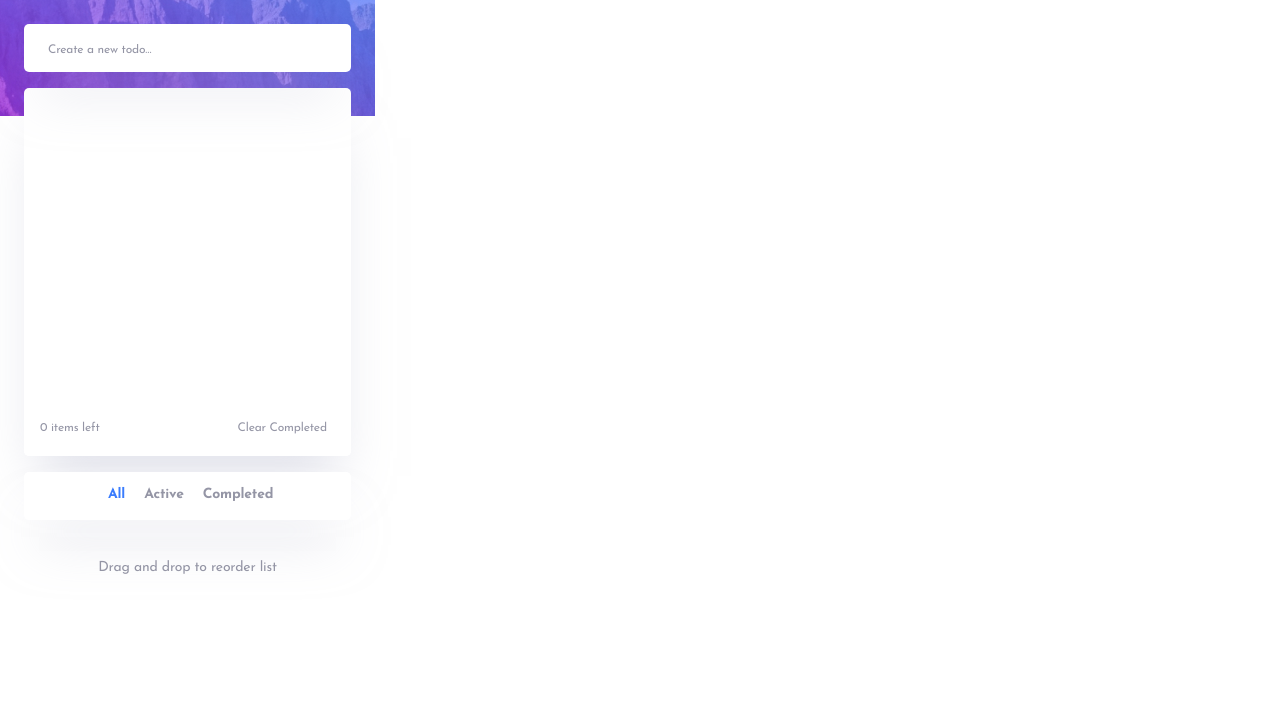
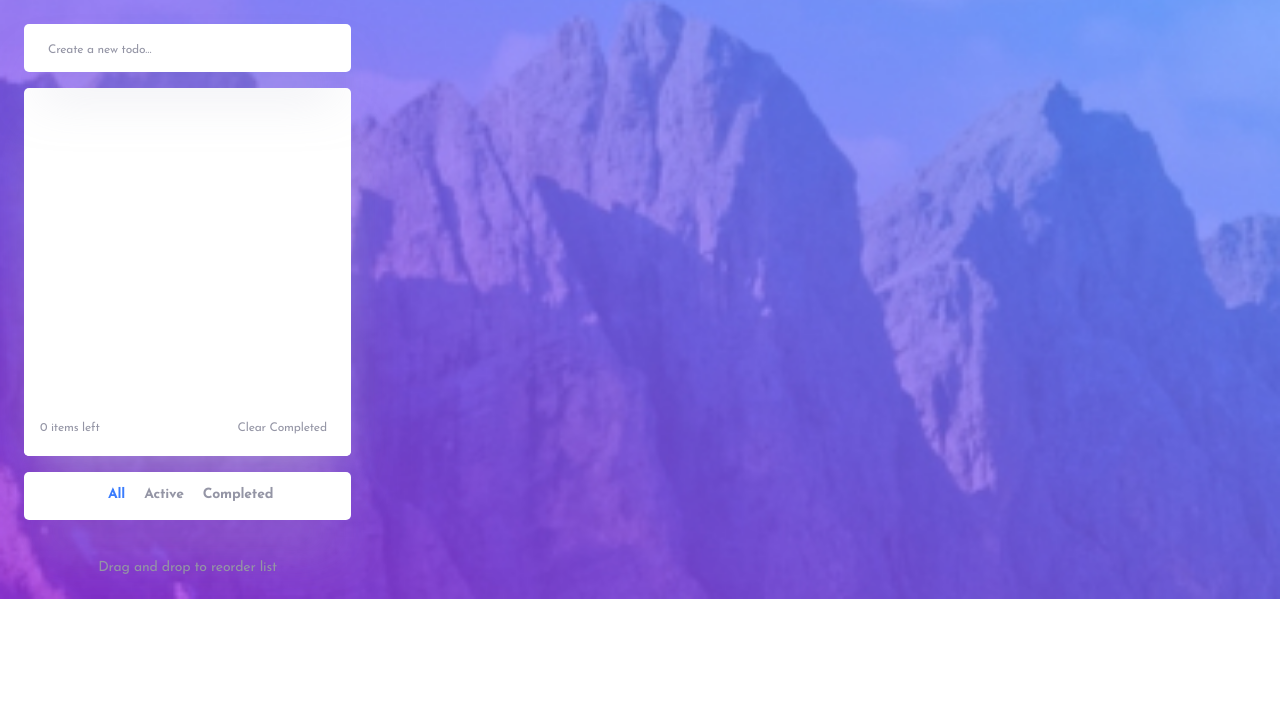
Before and after one commit to DatoAbuta/todos, a plain HTML site: page index.html in a window 1280 px wide. Shown: the part 84-800 px from the top of the page. Drawn offline with Linux system fonts and the light colour scheme; a web font is replaced by a local one.

Commit message:
ganaxleba

```diff
--- a/index.html
+++ b/index.html
@@ -9,7 +9,7 @@
 </head>
 <body>
     <div class="container">
-    <img class="back" src="assets/Bitmap.jpg" alt="">
+    <img class="back gawelva" src="assets/Bitmap.jpg" alt="">
 
 <div class="kaxa">
     <header>
--- a/styles.css
+++ b/styles.css
@@ -197,3 +197,6 @@ body{
     transform: rotate(1turn);
     transition: 0.1s;
 }
+.gawelva{
+    width: 100%;
+}
```
